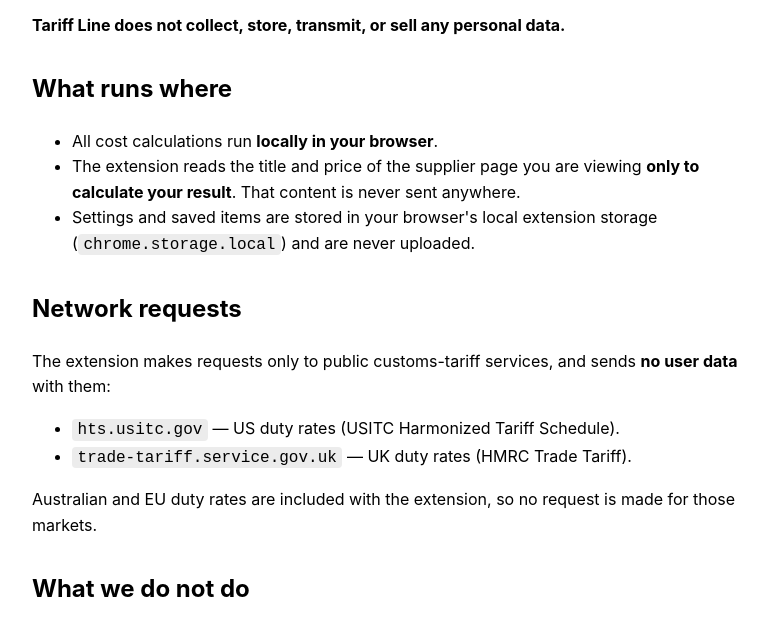
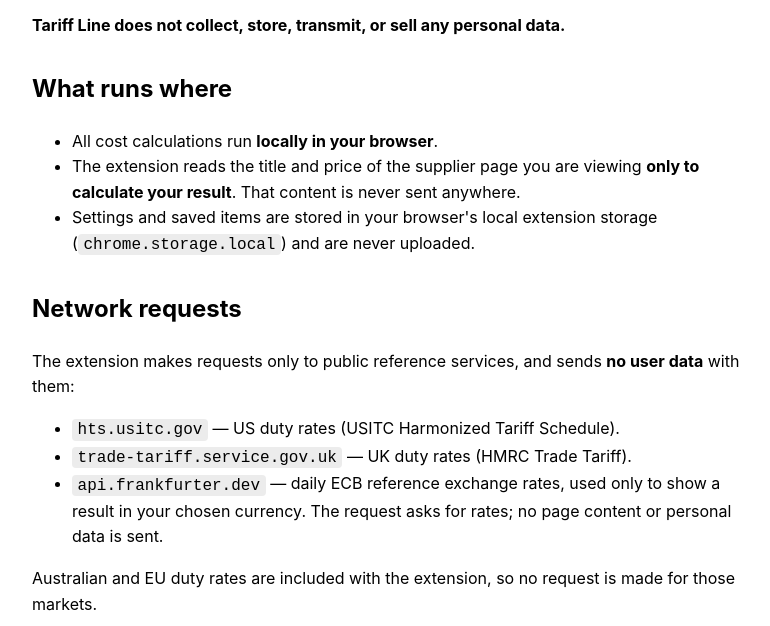
Before and after one commit to demarcusky/tariffsline-privacy, a plain HTML site: page privacy/index.html in a window 1280 px wide. Shown: the part 140-766 px from the top of the page, without its empty margins (248-1018 px from the left). Drawn offline with Linux system fonts and the light colour scheme.

Commit message:
Name the ECB rate feed in the network-requests section

```diff
--- a/privacy/index.html
+++ b/privacy/index.html
@@ -21,10 +21,11 @@
   </ul>
 
   <h2>Network requests</h2>
-  <p>The extension makes requests only to public customs-tariff services, and sends <strong>no user data</strong> with them:</p>
+  <p>The extension makes requests only to public reference services, and sends <strong>no user data</strong> with them:</p>
   <ul>
     <li><code>hts.usitc.gov</code> — US duty rates (USITC Harmonized Tariff Schedule).</li>
     <li><code>trade-tariff.service.gov.uk</code> — UK duty rates (HMRC Trade Tariff).</li>
+    <li><code>api.frankfurter.dev</code> — daily ECB reference exchange rates, used only to show a result in your chosen currency. The request asks for rates; no page content or personal data is sent.</li>
   </ul>
   <p>Australian and EU duty rates are included with the extension, so no request is made for those markets.</p>
 
```
